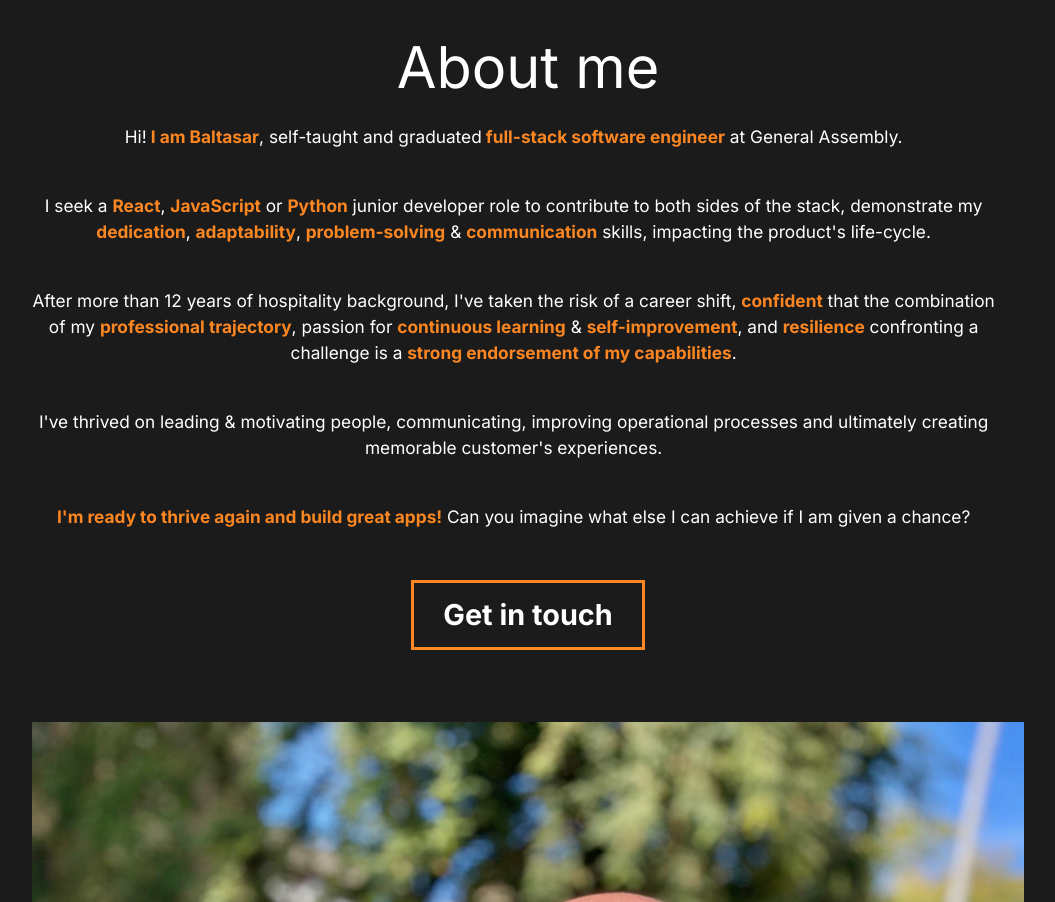
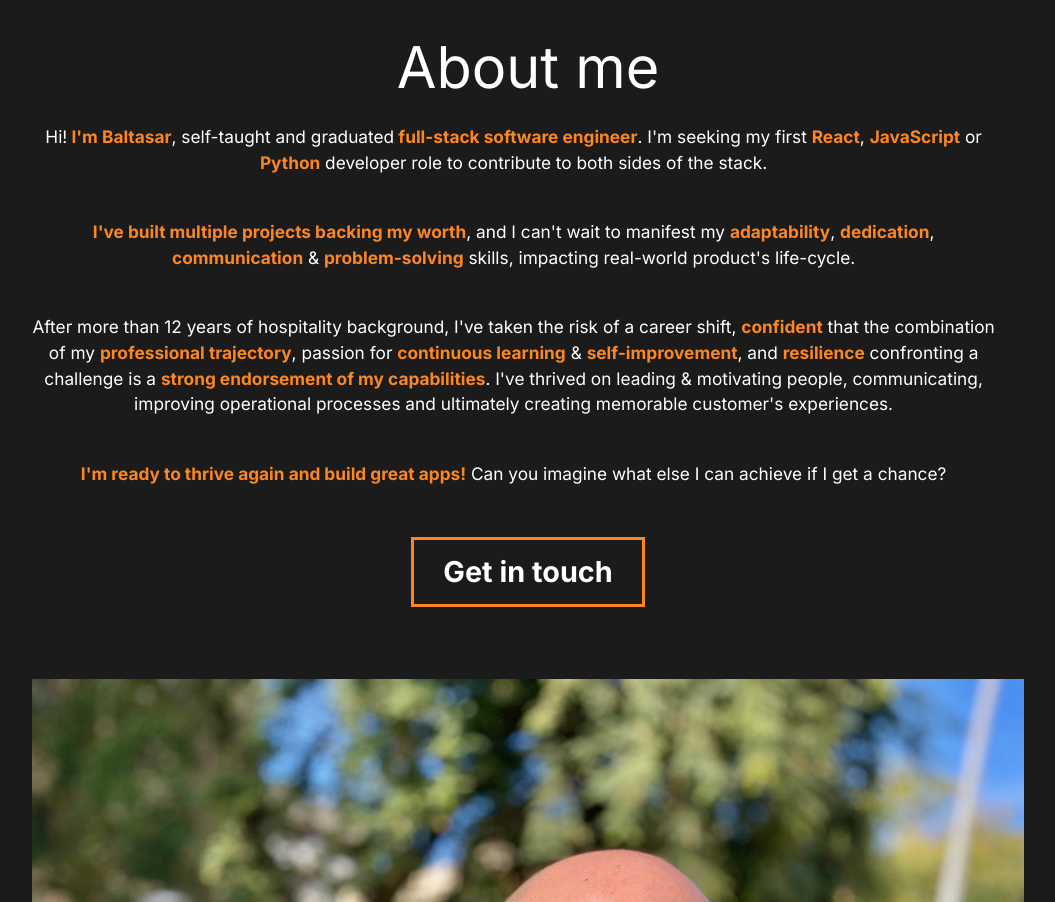
Before and after one commit to Baromeg/baromeg.github.io, a React (Create React App) app: page /#/ in a window 1280 px wide. Shown: the part 840-1742 px from the top of the page, without its empty margins (112-1167 px from the left). Built offline with nearby package versions, Linux system fonts and the light colour scheme; a web font is replaced by a local one.

Commit message:
Statement refined

```diff
--- a/src/components/About.js
+++ b/src/components/About.js
@@ -39,29 +39,23 @@ const About = () => {
           >
             <StyledHide>
               <motion.p>
-                Hi!<span> I am Baltasar</span>, self-taught and graduated
-                <span> full-stack software engineer</span> at General Assembly.
+                Hi!<span> I'm Baltasar</span>, self-taught and graduated
+                <span> full-stack software engineer</span>. I'm seeking my first <span>React</span>, <span>JavaScript</span> or <span>Python</span>  developer role to contribute to both sides of the stack.
               </motion.p>
             </StyledHide>
             <StyledHide>
               <motion.p>
-                I seek a <span>React</span>, <span>JavaScript</span> or <span>Python</span> junior developer role to contribute to both sides of the stack, demonstrate my <span>dedication</span>, <span>adaptability</span>, <span>problem-solving</span> & <span>communication</span> skills, impacting the product's life-cycle.
+                 <span>I've built multiple projects backing my worth</span>, and I can't wait to manifest my <span>adaptability</span>, <span>dedication</span>, <span>communication</span> & <span>problem-solving</span> skills, impacting real-world product's life-cycle.
               </motion.p>
             </StyledHide>
             <StyledHide>
               <motion.p>
-              After more than 12 years of hospitality background, I've taken the risk of a career shift, <span>confident</span> that the combination of my <span>professional trajectory</span>, passion for <span>continuous learning</span> & <span>self-improvement</span>, and <span>resilience</span> confronting a challenge is a <span>strong endorsement of my capabilities</span>.
+              After more than 12 years of hospitality background, I've taken the risk of a career shift, <span>confident</span> that the combination of my <span>professional trajectory</span>, passion for <span>continuous learning</span> & <span>self-improvement</span>, and <span>resilience</span> confronting a challenge is a <span>strong endorsement of my capabilities</span>. I've thrived on leading & motivating people, communicating, improving operational processes and ultimately creating memorable customer's experiences.
               </motion.p>
-            </StyledHide>
-            <StyledHide>
-              <motion.p>
-              I've thrived on leading & motivating people, communicating, improving operational processes and ultimately creating memorable customer's experiences.
-              </motion.p>
-              {/* <motion.p></motion.p> */}
             </StyledHide>
           </motion.div>
 
-          <motion.p variants={fade}><span>I'm ready to thrive again and build great apps!</span> Can you imagine what else I can achieve if I am given a chance?</motion.p>
+          <motion.p variants={fade}><span>I'm ready to thrive again and build great apps!</span> Can you imagine what else I can achieve if I get a chance?</motion.p>
           <motion.button variants={fade}>Get in touch</motion.button>
         </AboutDescription>
         <StyledImg>
```
Also changed, not shown: bundle.js.
